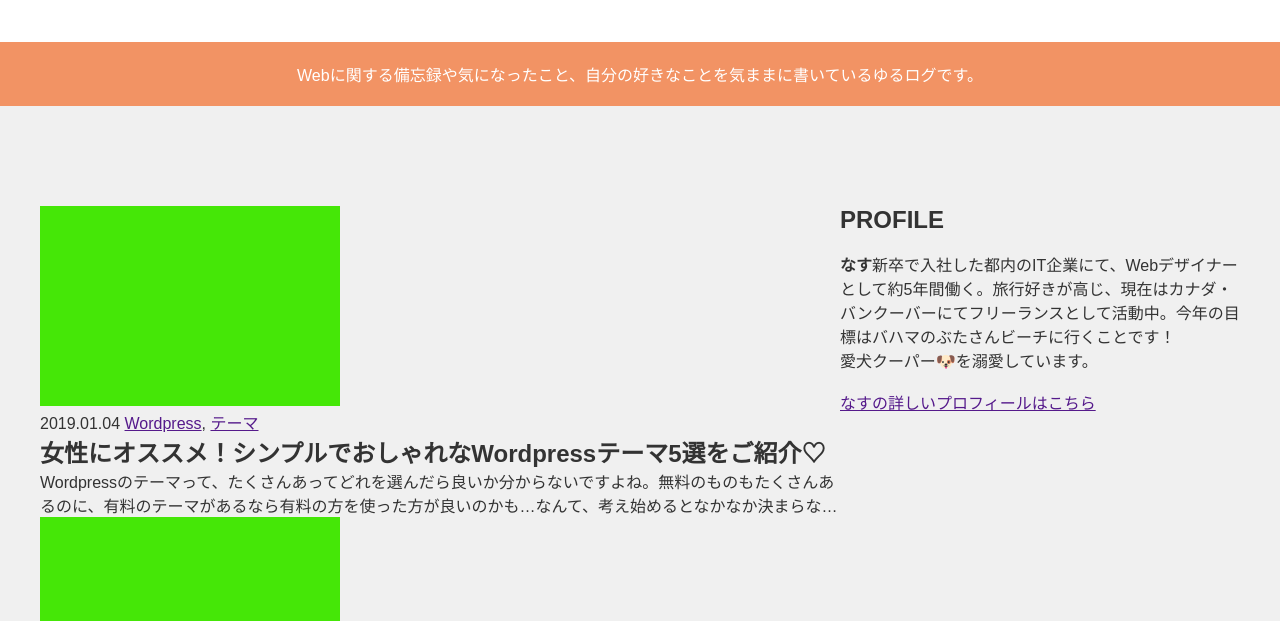
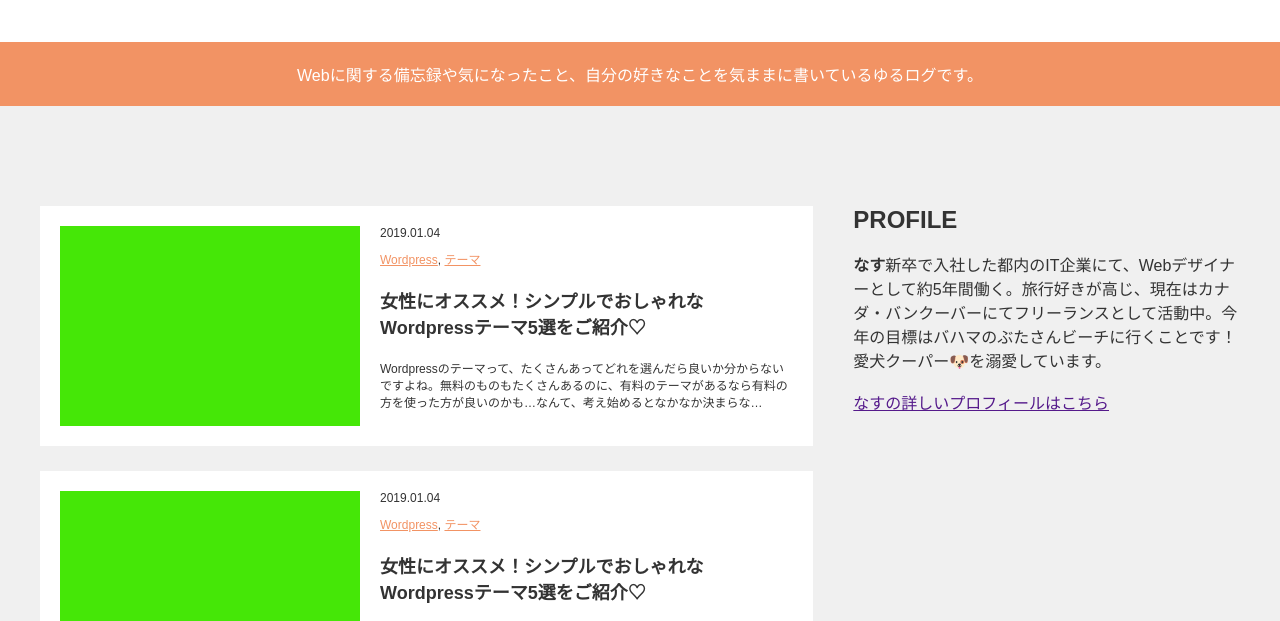
Before and after one commit to coooopeeeer/Blog_mockup, a plain HTML site: page index.html in a window 1280 px wide. Shown: the part 282-903 px from the top of the page. Drawn offline with Linux system fonts and the light colour scheme.

Commit message:
Add styles for article

```diff
--- a/css/style.scss
+++ b/css/style.scss
@@ -56,7 +56,33 @@ header {
 }
 
 main {
+  padding-right: 40px;
   flex: 2;
+  article {
+    font-size: 12px;
+    padding: 20px;
+    background: #fff;
+    display: flex;
+    img {
+      margin-right: 20px;
+    }
+    .date {
+      margin-bottom: 10px;
+      display: block;
+    }
+    .category {
+      display: block;
+      a {
+        color: #F29364;
+      }
+    }
+    h1 {
+      margin: 20px 0;
+    }
+  }
+  article + article {
+    margin-top: 25px;
+  }
 }
 
 .side {
```
Also changed, not shown: css/style.css, css/style.min.css.
